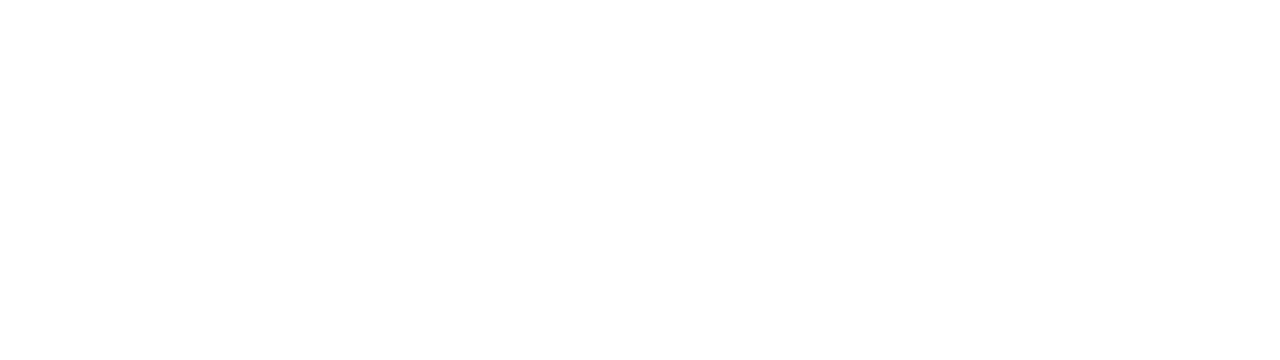
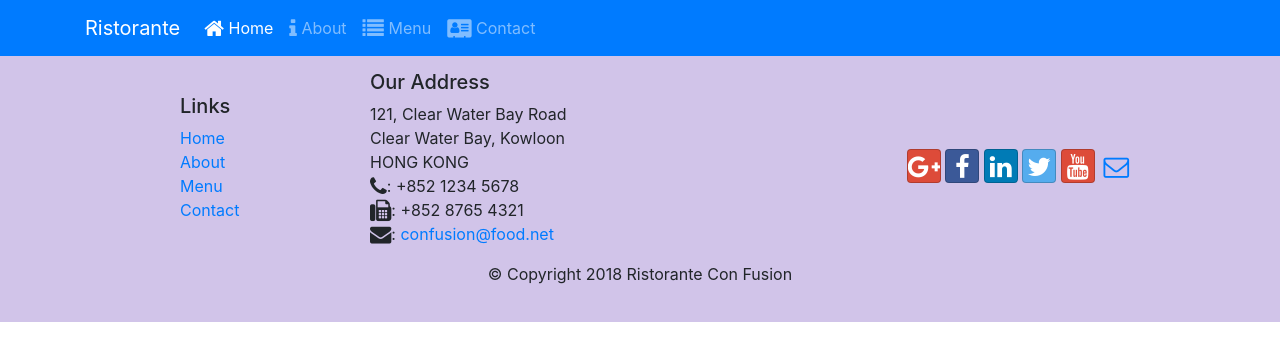
Before and after one commit to jpcg698/BootstrapCoursera, a website: page index.html in a window 1280 px wide. Drawn offline with nearby package versions, Linux system fonts and the light colour scheme.

Commit message:
fonts and icons

```diff
--- /dev/null
+++ b/Ristorante Con Fusion About Us_files/bootstrap.xml
@@ -0,0 +1,2 @@
+<?xml version="1.0" encoding="UTF-8"?>
+<Error><Code>AccessDenied</Code><Message>Access Denied</Message><RequestId>25086D2E66EDC571</RequestId><HostId>lqWodStRkiI+3IpWUsxywlcqOgi+periBQ15VPxJjZOIbvMCQbTfm7xMeR6CL7mrgc8QrH0CLHs=</HostId></Error>
--- /dev/null
+++ b/Ristorante Con Fusion About Us_files/bootstrap_002.xml
@@ -0,0 +1,2 @@
+<?xml version="1.0" encoding="UTF-8"?>
+<Error><Code>AccessDenied</Code><Message>Access Denied</Message><RequestId>CF471FE2B0CD5EAA</RequestId><HostId>98NFNM2XnPU57uKY/U+frmYwLZQmprQo8d9evTDuvl1TS7Pd0Dr768onGzhcR3cS4LjdpZLcnUo=</HostId></Error>
--- /dev/null
+++ b/Ristorante Con Fusion About Us_files/jquery.xml
@@ -0,0 +1,2 @@
+<?xml version="1.0" encoding="UTF-8"?>
+<Error><Code>AccessDenied</Code><Message>Access Denied</Message><RequestId>EB229ECFC7B6965A</RequestId><HostId>BQ3Zfhti8+KWGct26UkRdY/lYUTsR6iBiORFVlc+O29QKSprXrTTrtJUCkxzjdu5SEBS4ABw8HU=</HostId></Error>
--- /dev/null
+++ b/Ristorante Con Fusion About Us_files/popper.xml
@@ -0,0 +1,2 @@
+<?xml version="1.0" encoding="UTF-8"?>
+<Error><Code>AccessDenied</Code><Message>Access Denied</Message><RequestId>55F5A25D4F7FB699</RequestId><HostId>+wnUvxwWltWQsJE6zS93oqUiIb33fBJpAp2shBEM1XZLnNBF364ucwDfMRVfFkIUIcQMGm3Ugfw=</HostId></Error>
--- /dev/null
+++ b/Ristorante Con Fusion About Us_files/styles.xml
@@ -0,0 +1,2 @@
+<?xml version="1.0" encoding="UTF-8"?>
+<Error><Code>AccessDenied</Code><Message>Access Denied</Message><RequestId>50B1580D6DA89540</RequestId><HostId>0QoP5dxHc+QQnhM17xD1rGeoaWlEiWvtO/d4WLkIPKqqcEwDaiUQl6yPtcLs8kANo8yW7994jR8=</HostId></Error>
--- a/css/styles.css
+++ b/css/styles.css
@@ -27,3 +27,12 @@
     margin:0px;
     color:#0f0f0f;
 }
+
+body{
+    padding:50px 0px 0px 0px;
+    z-index:0;
+}
+
+.navbar-dark {
+    background-color: #512DA8;
+}
--- a/index.html
+++ b/index.html
@@ -3,9 +3,76 @@
 <head>
     <meta charset="UTF-8">
     <meta name="viewport" content="width=device-width, initial-scale=1.0">
+    <link rel="stylesheet" href="node_modules/bootstrap/dist/css/bootstrap.min.css">
+    <link rel="stylesheet" href="css/styles.css">
+    <link rel="stylesheet" href="node_modules/font-awesome/css/font-awesome.min.css">
+    <link rel="stylesheet" href="node_modules/bootstrap-social/bootstrap-social.css">
     <title>Index</title>
 </head>
 <body>
+    <nav class = "navbar navbar-dark navbar-expand-sm bg-primary fixed-top">
+        <div class ="container">
+            <a class = "navbar-brand" href ="#">
+                Ristorante
+            </a>
+            <div class="collapse navbar-collapse" id="Navbar">
+                <ul class="navbar-nav mr-auto">
+                    <li class="nav-item active "><a class="nav-link" href="#"><span class="fa fa-home fa-lg"></span> Home</a></li>
+                    <li class="nav-item "><a class="nav-link" href="./aboutus.html"><span class="fa fa-info fa-lg"></span> About</a></li>
+                    <li class="nav-item"><a class="nav-link" href="#"><span class="fa fa-list fa-lg"></span> Menu</a></li>
+                    <li class="nav-item"><a class="nav-link" href="#"><span class="fa fa-address-card fa-lg"></span> Contact</a></li>
+                </ul>
+            </div>
+        </div>
+        <button class="navbar-toggler" type="button" data-toggle="collapse" data-target="#Navbar">
+            <span class="navbar-toggler-icon"></span>
+        </button>
+    </nav>
 
+    <footer class="footer">
+        <div class="container ">
+            <div class="row align-items-center" >
+                <div class="col-4 offset-1 col-sm-2">
+                    <h5>Links</h5>
+                    <ul class="list-unstyled">
+                        <li><a href="#">Home</a></li>
+                        <li><a href="#">About</a></li>
+                        <li><a href="#">Menu</a></li>
+                        <li><a href="#">Contact</a></li>
+                    </ul>
+                </div>
+                <div class="col-7 col-sm-5">
+                    <h5>Our Address</h5>
+                    <address>
+		              121, Clear Water Bay Road<br>
+		              Clear Water Bay, Kowloon<br>
+		              HONG KONG<br>
+                      <i class="fa fa-phone fa-lg"></i>: +852 1234 5678<br>
+                      <i class="fa fa-fax fa-lg"></i>: +852 8765 4321<br>
+                      <i class="fa fa-envelope fa-lg"></i>:
+                      <a href="mailto:confusion@food.net">confusion@food.net</a>
+		           </address>
+                </div>
+                <div class="col-12 col-sm-4 align-self-center">
+                    <div class="text-center">
+                        <a class="btn btn-social-icon btn-google" href="http://google.com/+"><i class="fa fa-google-plus"></i></a>
+                        <a class="btn btn-social-icon btn-facebook" href="http://www.facebook.com/profile.php?id="><i class="fa fa-facebook"></i></a>
+                        <a class="btn btn-social-icon btn-linkedin" href="http://www.linkedin.com/in/"><i class="fa fa-linkedin"></i></a>
+                        <a class="btn btn-social-icon btn-twitter" href="http://twitter.com/"><i class="fa fa-twitter"></i></a>
+                        <a class="btn btn-social-icon btn-google" href="http://youtube.com/"><i class="fa fa-youtube"></i></a>
+                        <a class="btn btn-social-icon" href="mailto:"><i class="fa fa-envelope-o"></i></a>
+                    </div>
+                </div>
+           </div>
+           <div class="row justify-content-center">
+                <div class="col-auto">
+                    <p>© Copyright 2018 Ristorante Con Fusion</p>
+                </div>
+           </div>
+        </div>
+    </footer>
+    <script src="node_modules/jquery/dist/jquery.slim.min.js"></script>
+    <script src="node_modules/popper.js/dist/umd/popper.min.js"></script>
+    <script src="node_modules/bootstrap/dist/js/bootstrap.min.js"></script>
 </body>
 </html>
```
Also changed, not shown: aboutus.html (+38 -12 lines), aboutus3.html (added, +109 -0 lines), package.json (+7 -0 lines), img/alberto.png (added), img/buffet.png (added), img/logo.png (added), img/uthappizza.png (added), 2 other files.
